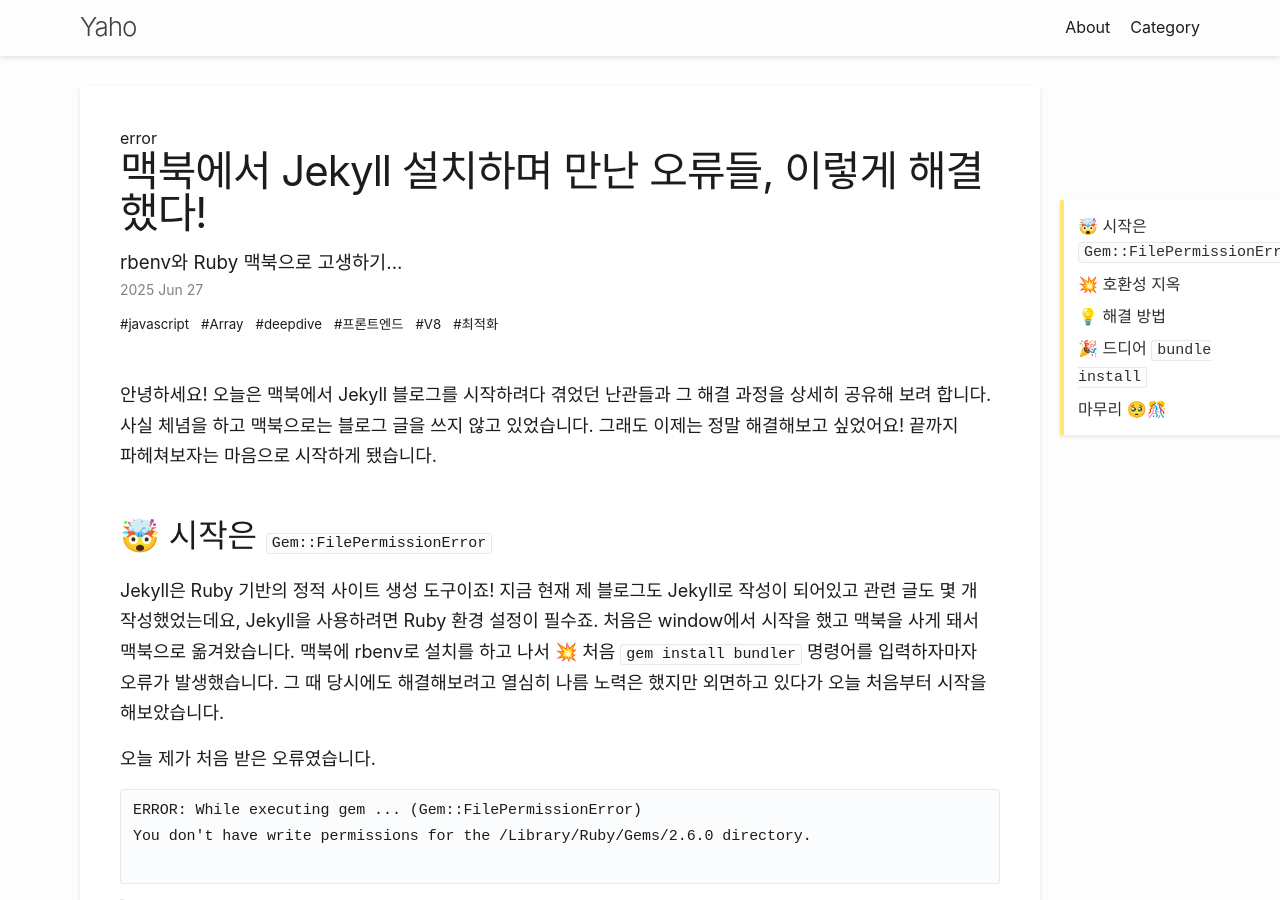
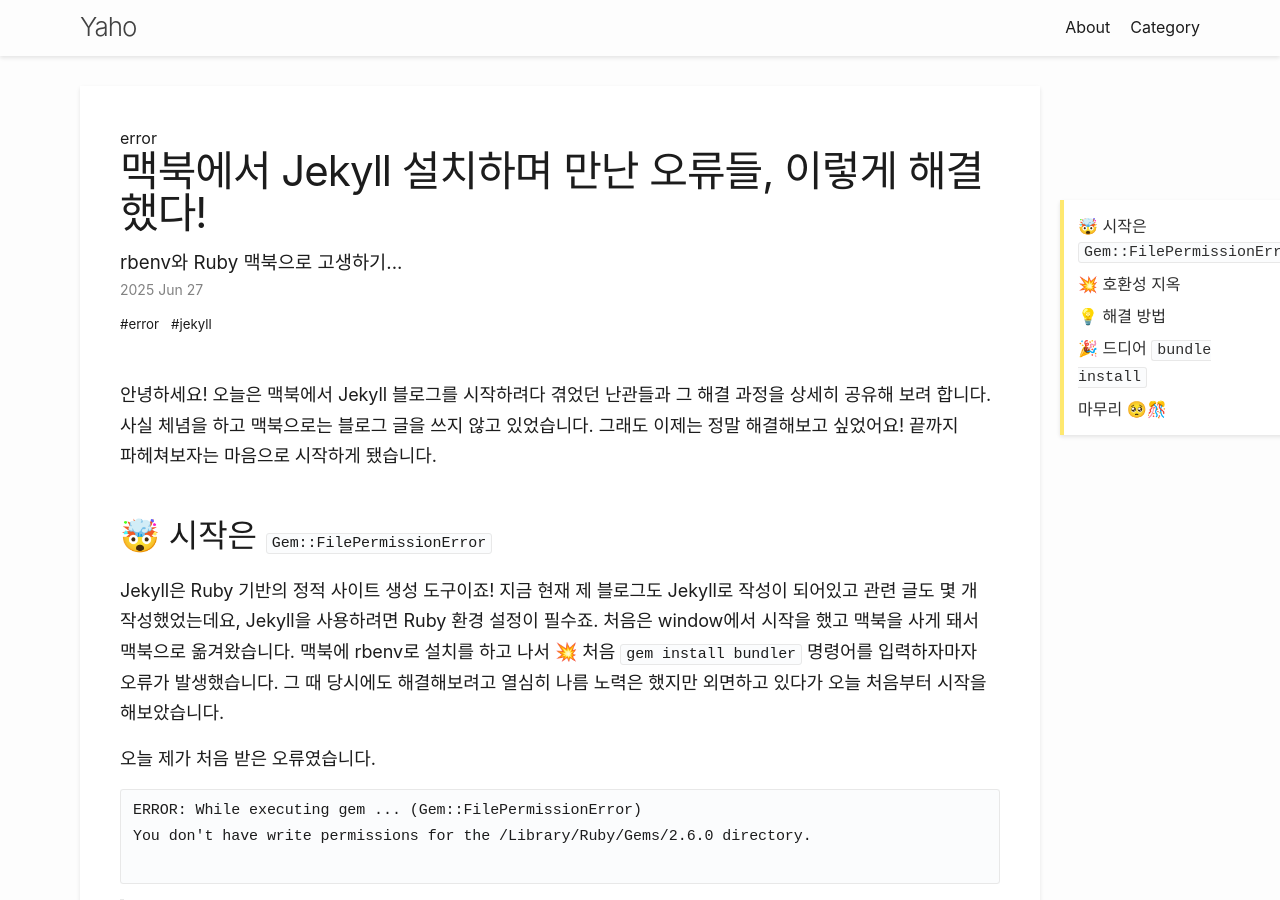
Before and after one commit to yeol0324/yeol0324.github.io, a Jekyll site: the page built from _posts/error/2025-06-27-jekyll-debug.md, in a window 1280 px wide and 900 px high. Built offline with Jekyll 4.4.1, drawn with Linux system fonts in a browser that asks for light colours.

Commit message:
Fix posts tags error

```diff
--- a/_posts/error/2025-06-27-jekyll-debug.md
+++ b/_posts/error/2025-06-27-jekyll-debug.md
@@ -4,7 +4,7 @@ title: "맥북에서 Jekyll 설치하며 만난 오류들, 이렇게 해결했
 date: 2025-06-27 14:30:24 +09:00
 summary: "rbenv와 Ruby 맥북으로 고생하기..."
 categories: error
-tags: javascript Array deepdive 프론트엔드 V8 최적화
+tags: error jekyll
 ---
 
 
```
